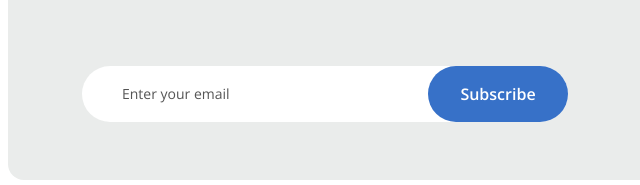
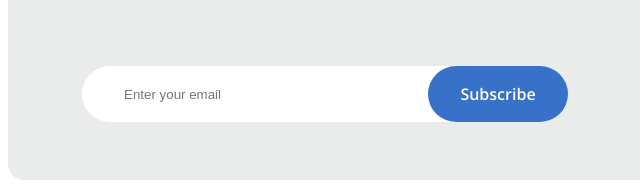
Before and after one commit to bytebitt/Hotelo, a plain HTML site: page index.html in a window 1280 px wide. Shown: the part 4593-4778 px from the top of the page, 0-640 px from the left. Drawn offline with nearby package versions, Linux system fonts and the light colour scheme.

Commit message:
input-email

```diff
--- a/index.html
+++ b/index.html
@@ -292,7 +292,9 @@
                     </div>
                     <div class="subscribe__email">
                         <div class="subscribe__email-enter">
-                            <p>Enter your email</p>
+                            <form action="">
+                                <input type="email" name="email" placeholder="Enter your email">
+                            </form>
                         </div>
                         <div class="subscribe__email-button">
                             <a href="">Subscribe</a>
--- a/scss/style.scss
+++ b/scss/style.scss
@@ -367,11 +367,15 @@ body {
             display: flex;
             justify-content: space-between;
             align-items: center;
-            p {
+            .subscribe__email-enter{
                 font-weight: 400;
                 font-size: 14px;
                 color: #555555;
                 padding: 0 40px;
+                input {
+                    border: none;
+                    outline: none;
+                }
             }
             .subscribe__email-button {
                 background-color: #3771C8;
```
Also changed, not shown: css/style.css, 1 other file.
